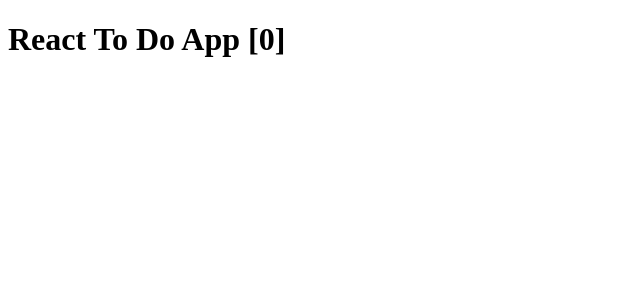
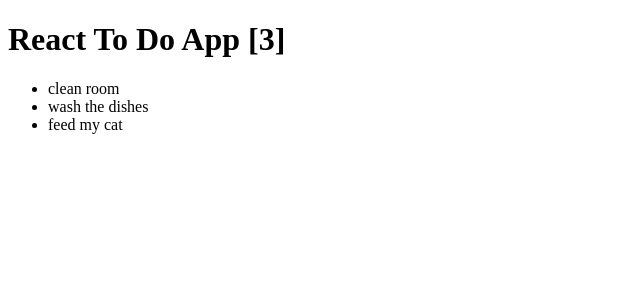
Before and after one commit to grande-tomasz/react-webpack-todoapp, a React app: page / in a window 1280 px wide. Shown: the top 300 px of the page, without its empty margins (0-640 px from the left). Built offline with nearby package versions, Linux system fonts and the light colour scheme.

Commit message:
Add ToDoList code

```diff
--- a/src/components/ToDoList.js
+++ b/src/components/ToDoList.js
@@ -0,0 +1,14 @@
+import React from "react";
+
+export const ToDoList = props =>
+{
+  var reactItems = props.items.map(function(item) {
+    return <li
+      key={item.id}
+      // onClick={props.remove(item.id)}
+    >{item.text}</li>;
+  });
+  return (
+    <ul className = {"itemsList"}>{reactItems}</ul>
+  );
+};
--- a/src/containers/App.js
+++ b/src/containers/App.js
@@ -2,12 +2,23 @@ import React from "react";
 import uuid from "uuid";
 import style from "./App.css";
 import { Title } from "../components/Title";
+import { ToDoList } from "../components/ToDoList";
 
 class App extends React.Component {
   constructor(props) {
     super(props);
     this.state = {
-      data: []
+      data:
+      [{
+        id: 1,
+        text: "clean room"
+      }, {
+        id: 2,
+        text: "wash the dishes"
+      }, {
+        id: 3,
+        text: "feed my cat"
+      }]
     };
   }
   addToDo(val) {
@@ -25,7 +36,11 @@ class App extends React.Component {
   render() {
     return (
       <div className={style.ToDoApp}>
-        <Title title={"React To Do App ["+this.state.data.length+"]"}/>
+        <Title title={"React To Do App ["+this.state.data.length+"]"} />
+        <ToDoList
+          items={this.state.data}
+          remove={this.removeToDo.bind(this)}
+        />
       </div>
     );
   }
--- a/webpack.config.js
+++ b/webpack.config.js
@@ -38,7 +38,7 @@ module.exports = {
       filename: "index.html",
       inject: "body"
     }),
-    new webpack.optimize.UglifyJsPlugin(),
+    // new webpack.optimize.UglifyJsPlugin(),
     // new UglifyJsPlugin(),
     new OptimizeJsPlugin({
       sourceMap: false
```
Also changed, not shown: 1 other file (tests, documents, lock files or other folders).
